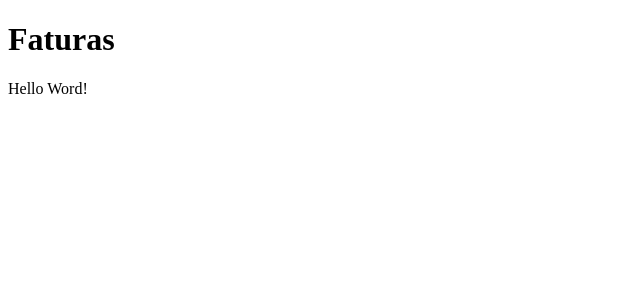
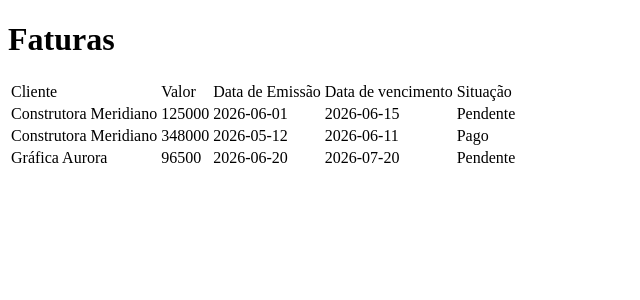
Before and after one commit to RobsonSilva85/GEFINA, a React (Vite) app in the folder web/: page / in a window 1280 px wide. Shown: the top 300 px of the page, without its empty margins (0-640 px from the left). Built offline with nearby package versions, Linux system fonts and the light colour scheme.

Commit message:
modularizar aplicação em componentes
Closes #6

```diff
--- /dev/null
+++ b/web/src/App.tsx
@@ -0,0 +1,33 @@
+import InvoiceTable from "./invoiceTable.tsx";
+import { Invoice } from "./invoiceType.ts";
+
+const invoices: Invoice[] = [
+  {
+    id: 1,
+    amount: 125000,
+    status: 'pending',
+    issueDate: '2026-06-01',
+    dueDate: '2026-06-15',
+    customer: { id: 1, name: 'Construtora Meridiano', email: 'contato@meridiano.com.br' },
+  },
+  {
+    id: 2,
+    amount: 348000,
+    status: 'paid',
+    issueDate: '2026-05-12',
+    dueDate: '2026-06-11',
+    customer: { id: 1, name: 'Construtora Meridiano', email: 'contato@meridiano.com.br' },
+  },
+  {
+    id: 3,
+    amount: 96500,
+    status: 'pending',
+    issueDate: '2026-06-20',
+    dueDate: '2026-07-20',
+    customer: { id: 2, name: 'Gráfica Aurora', email: 'contato@graficaaurora.com.br' },
+  },
+];
+
+export default function App() {
+    return <InvoiceTable invoices={invoices} />
+}
--- /dev/null
+++ b/web/src/InvoiceRow.tsx
@@ -0,0 +1,18 @@
+
+import { Invoice } from "./invoiceType.ts";
+import statusLabel from "./statusLabel.ts";
+
+interface InvoiceRowProps {
+    invoice: Invoice;
+}
+
+export default function InvoiceRow(props: InvoiceRowProps ) {
+    const  invoice = props.invoice;
+    return <tr>
+        <td>{invoice.customer.name}</td>
+        <td>{invoice.amount}</td>
+        <td>{invoice.issueDate}</td>
+        <td>{invoice.dueDate}</td>
+        <td>{statusLabel(invoice.status)}</td>
+    </tr>
+}
--- /dev/null
+++ b/web/src/invoiceTable.tsx
@@ -0,0 +1,27 @@
+import InvoiceRow from "./InvoiceRow.tsx";
+import { Invoice } from "./invoiceType.ts";
+
+interface InvoiceTableProps {
+    invoices: Invoice[];
+}
+
+export default function InvoiceTable(props: InvoiceTableProps) {
+    const invoice = props.invoices;
+    return <table>
+        <thead>
+            <tr>
+                <td>Cliente</td>
+                <td>Valor</td>
+                <td>Data de Emissão</td>
+                <td>Data de vencimento</td>
+                <td>Situação</td>
+            </tr>
+        </thead>
+        <tbody>
+            {invoice.map(invoice => (
+                <InvoiceRow key={invoice.id} invoice={invoice} />
+                ))
+            }
+        </tbody>
+    </table>
+}
--- /dev/null
+++ b/web/src/invoiceType.ts
@@ -0,0 +1,16 @@
+export type InvoiceStatus = 'pending' | 'paid';
+
+interface Customer {
+    id: number;
+    name: string;
+    email: string;
+}
+
+export interface Invoice {
+    id: number;
+    amount: number;
+    status: InvoiceStatus;
+    issueDate: string;
+    dueDate: string;
+    customer: Customer;
+}
--- a/web/src/main.tsx
+++ b/web/src/main.tsx
@@ -1,3 +1,5 @@
 import { createRoot } from "react-dom/client";
+import App from "./App.tsx";
+
 const root = document.querySelector('div');
-if (root !== null) createRoot(root).render("Hello Word! ");
+if (root !== null) createRoot(root).render(<App/>);
--- /dev/null
+++ b/web/src/statusLabel.ts
@@ -0,0 +1,5 @@
+import { InvoiceStatus } from "./invoiceType.ts";
+
+export default function statusLabel(status: InvoiceStatus) {
+    return status === "paid" ? "Pago" : "Pendente" ;
+}
```
